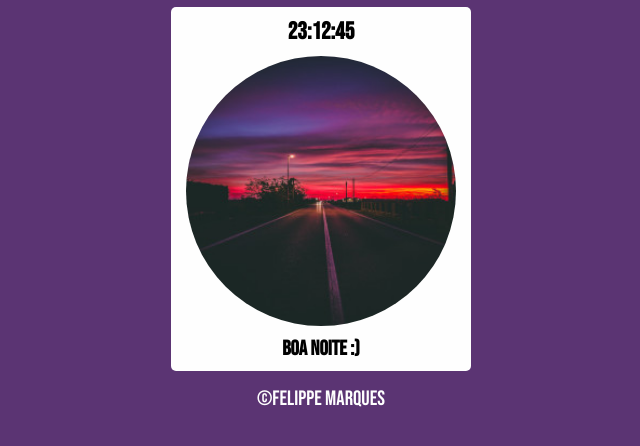
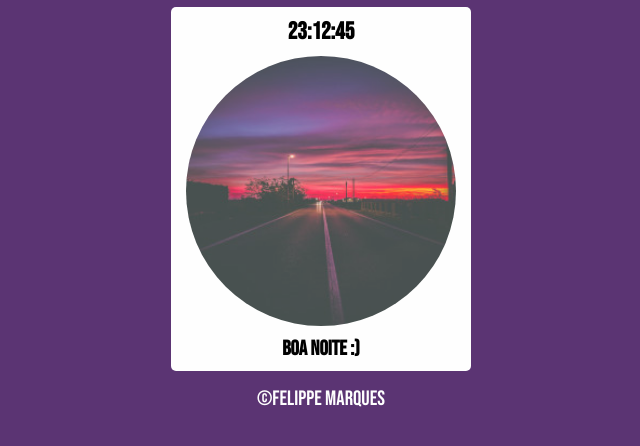
Before and after one commit to hochiminh1996/js-hour, a plain HTML site: page Day Hour/index.html in a window 1280 px wide. Shown: the part 222-668 px from the top of the page, without its empty margins (319-959 px from the left). Drawn offline with Linux system fonts and the light colour scheme.

Commit message:
Adicionando opacity

```diff
--- a/Day Hour/css/estilo.css
+++ b/Day Hour/css/estilo.css
@@ -58,12 +58,14 @@ div#principal>#conteudo {
     width: 90%;
     margin: 0 auto;
     margin: 10px 0px;
+    opacity: .8;
 }
 
 #imagem:hover {
     box-shadow: 0px 0px 20px rgba(0, 0, 0, 0.3);
     transition: all linear .5s;
     cursor: pointer;
+    opacity: 1;
 }
 
 #saudacao {
```
